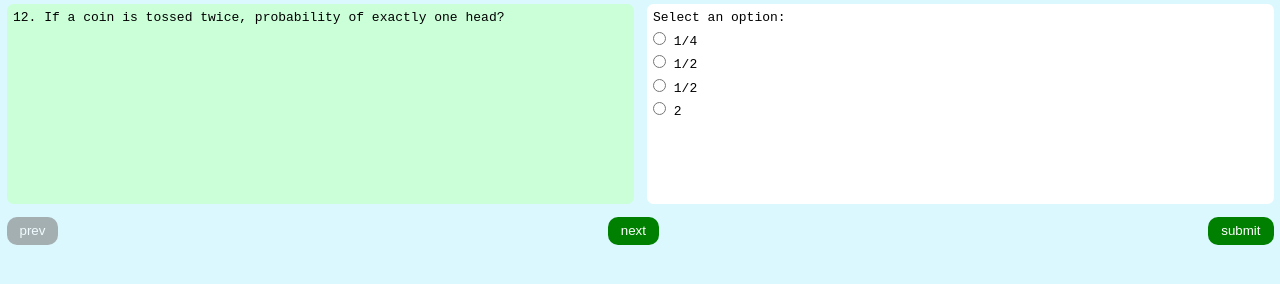
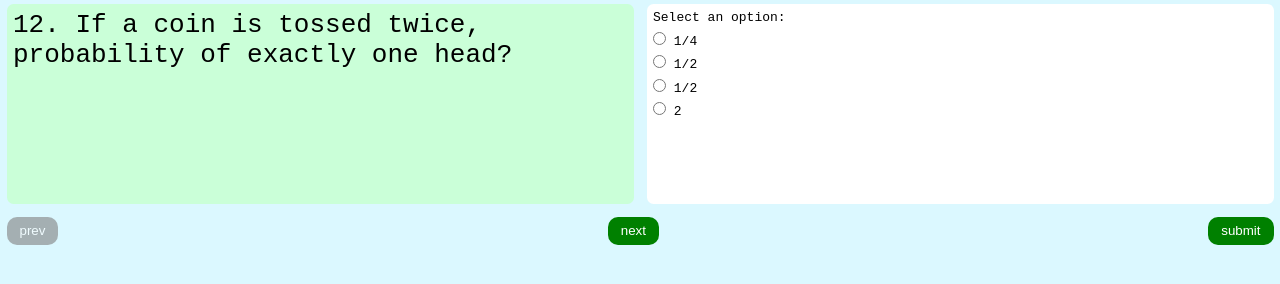
Before and after one commit to Danny-Py5/sta-mock-dannypy, a plain HTML site: page the-mock.html in a window 1280 px wide. Drawn offline with Linux system fonts and the light colour scheme.

Commit message:
increase font size for question

```diff
--- a/the-mock.html
+++ b/the-mock.html
@@ -385,7 +385,7 @@
         if (currentQuestion < questions.length - 1) {
           currentQuestion += 1;
         }
-        questionCont.innerHTML = `<p>${questions[currentQuestion]}</p>`;
+        questionCont.innerHTML = `<p style="font-size: 2rem">${questions[currentQuestion]}</p>`;
         displayMatchingOption(currentQuestion);
 
         updateButtonState();
```
